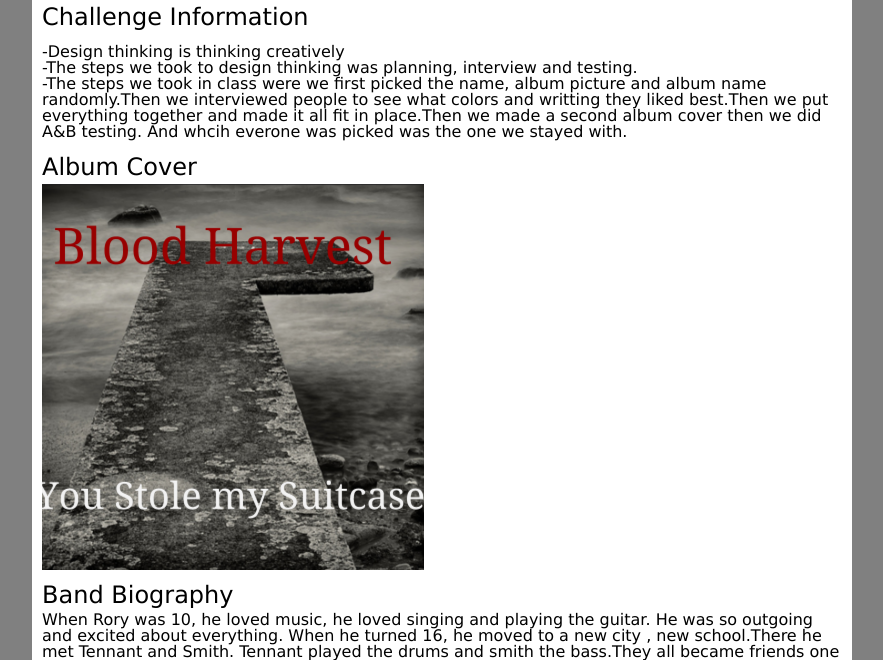
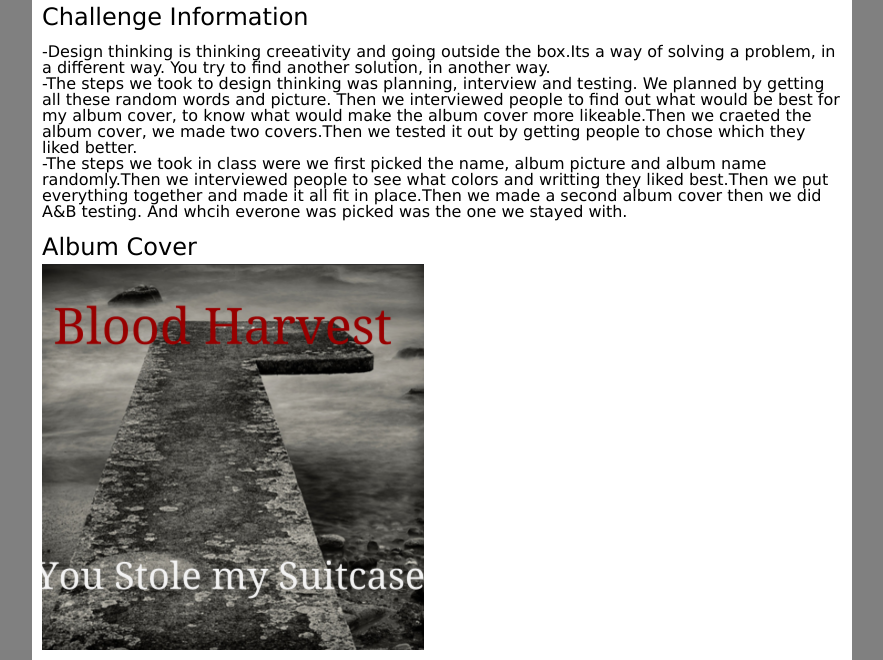
Before and after one commit to eslemus18/eslemus18.github.io, a plain HTML site: page img/portfolio/design_a_band.html in a window 1280 px wide. Shown: the part 137-797 px from the top of the page, without its empty margins (198-1081 px from the left). Drawn offline with Linux system fonts and the light colour scheme; files that its build step writes are made by us from their sources.

Commit message:
Design a band

```diff
--- a/img/portfolio/design_a_band.html
+++ b/img/portfolio/design_a_band.html
@@ -112,8 +112,8 @@
     <p>
 
       <ul>
-        <li>-Design thinking is thinking creatively</li>
-        <li>-The steps we took to design thinking was planning, interview and testing.</li>
+        <li>-Design thinking is thinking creeativity and going outside the box.Its a way of solving a problem, in a different way. You try to find another solution, in another way.</li>
+        <li>-The steps we took to design thinking was planning, interview and testing. We planned by getting all these random words and picture. Then we interviewed people to find out what would be best for my album cover, to know what would make the album cover more likeable.Then we craeted the album cover, we made two covers.Then we tested it out by getting people to chose which they liked better.</li>
         <li>-The steps we took in class were we first picked the name, album picture and album name randomly.Then we interviewed people to see what colors and writting they liked best.Then we put everything together and made it all fit in place.Then we made a second album cover then we did A&B testing. And whcih everone was picked was the one we stayed with. </li>
       </ul>
     </p>
@@ -124,7 +124,7 @@
     <h2>Band Biography</h2>
     <p>
      When Rory was 10, he loved music, he loved singing and playing the guitar. He was so outgoing and excited about everything. When he turned 16, he moved to a new city , new school.There he met Tennant and Smith. Tennant played the drums and smith the bass.They all became friends one day in math class. They were forced to be in a group and do a challenge together. The challenge was a teambuilder, they were supposed to find out cool things from their classmates.There all found out they all played instruments, and the friendship began. They were all super good friends, one day Rory had a crazy idea to, form a band. They all agreed but now they needed a name. They loved Doctor Who, so they named themselves after a Doctor Who book; Blood Harvest. They started off small by playing at school events or at parks. They were soon sponsored by Switched on, that's when their career went off.They all changed their names, Rory to Pokey, Tennant to the Doctor and Smith to monster kitty.
-    </p>
+    </p>lg-
 
     <p>
 
```
Also changed, not shown: portfolio.html (+2 -2 lines).
